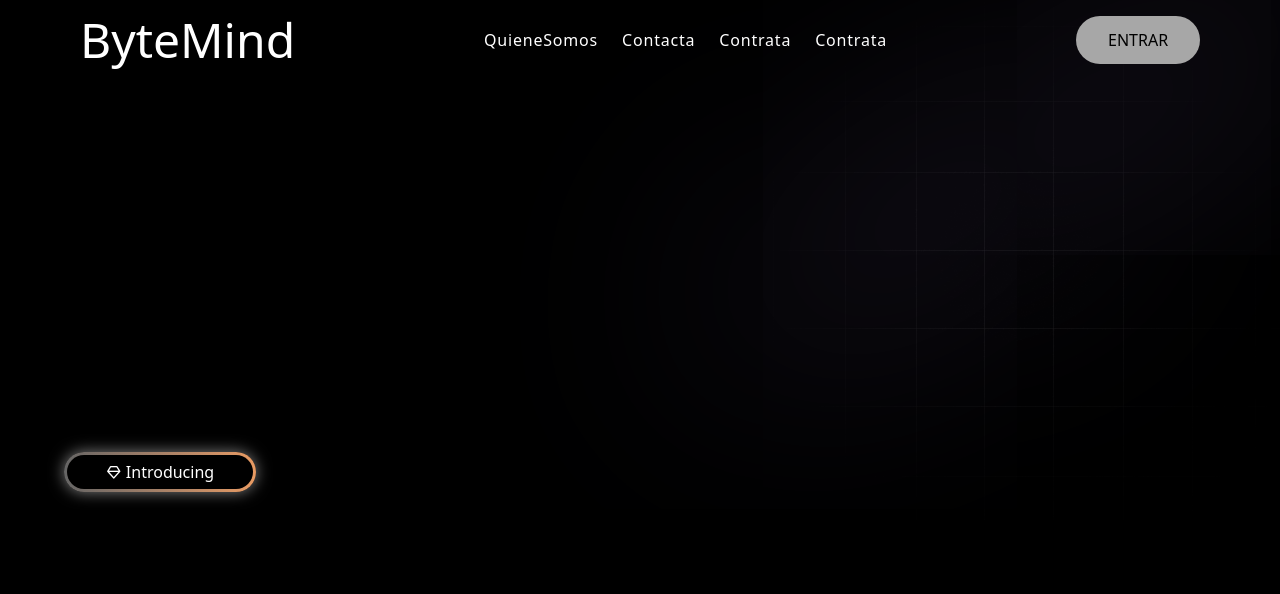
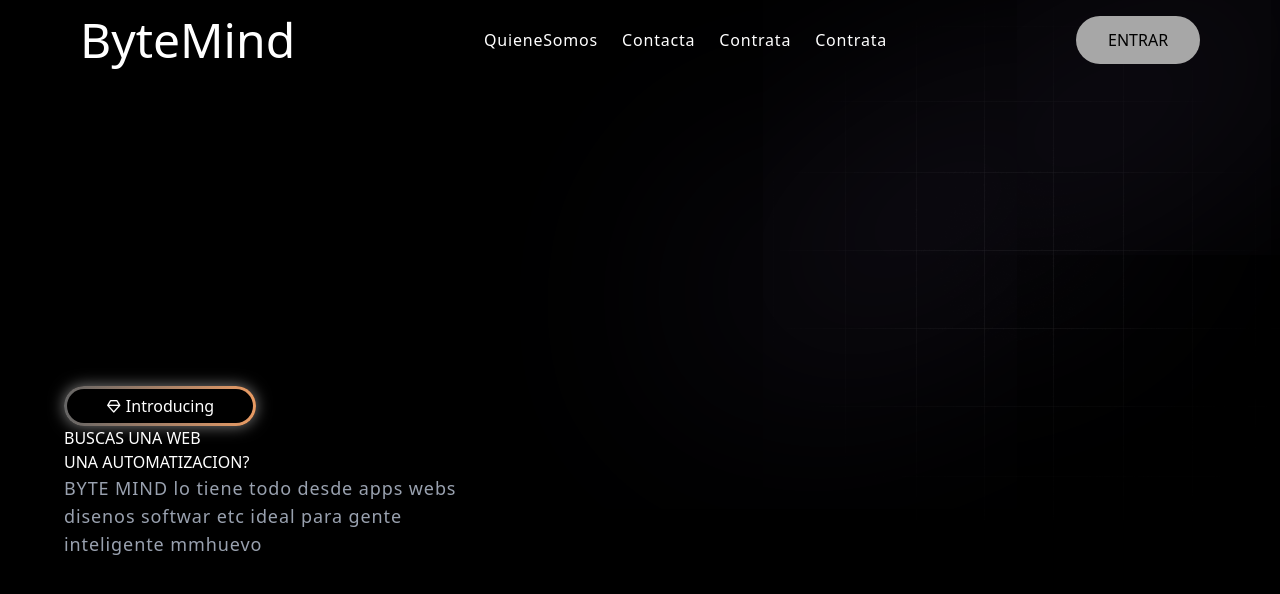
Before and after one commit to davidethc/byteMind, a React (Vite) app in the folder monkyStartup/: page / in a window 1280 px wide. Shown: the top 594 px of the page. Built offline with nearby package versions, Linux system fonts and the light colour scheme.

Commit message:
card con contenido

```diff
--- a/monkyStartup/src/components/hero.jsx
+++ b/monkyStartup/src/components/hero.jsx
@@ -12,6 +12,16 @@ const Hero = () => {
             Introducing
           </div>
         </div>
+        {/* main hading*/}
+        <h1>
+          BUSCAS UNA WEB <br />
+          UNA AUTOMATIZACION?
+        </h1>
+        {/* descriocion*/}
+        <p className="text-base sm:text-lg tracking-wider text-gray-400 max-w-[25rem] lg:max-w-[30remn]">
+          BYTE MIND lo tiene todo desde apps webs disenos softwar etc ideal para
+          gente inteligente mmhuevo
+        </p>
       </div>
     </main>
   );
```
